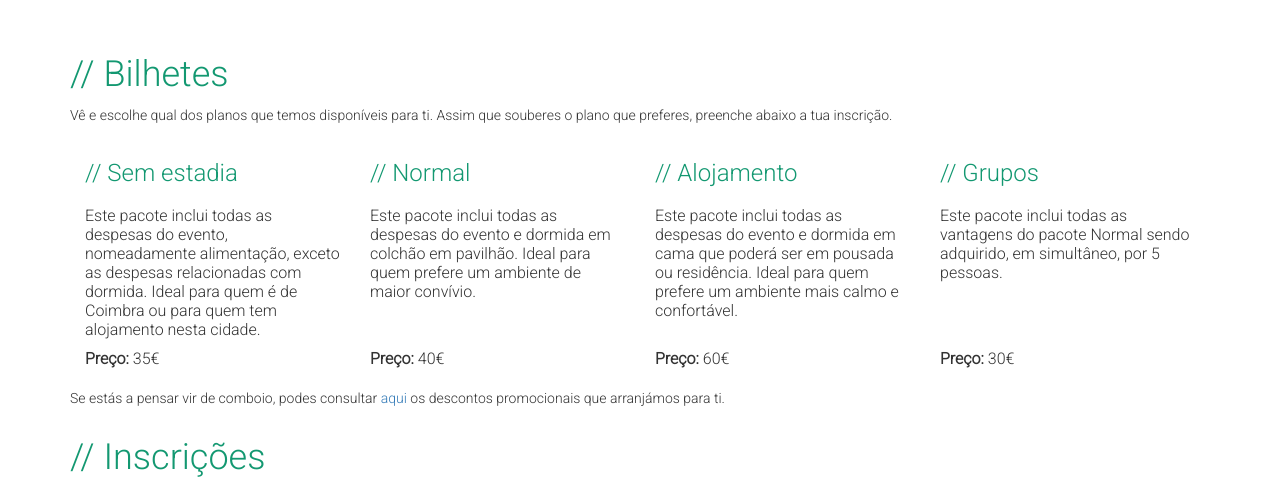
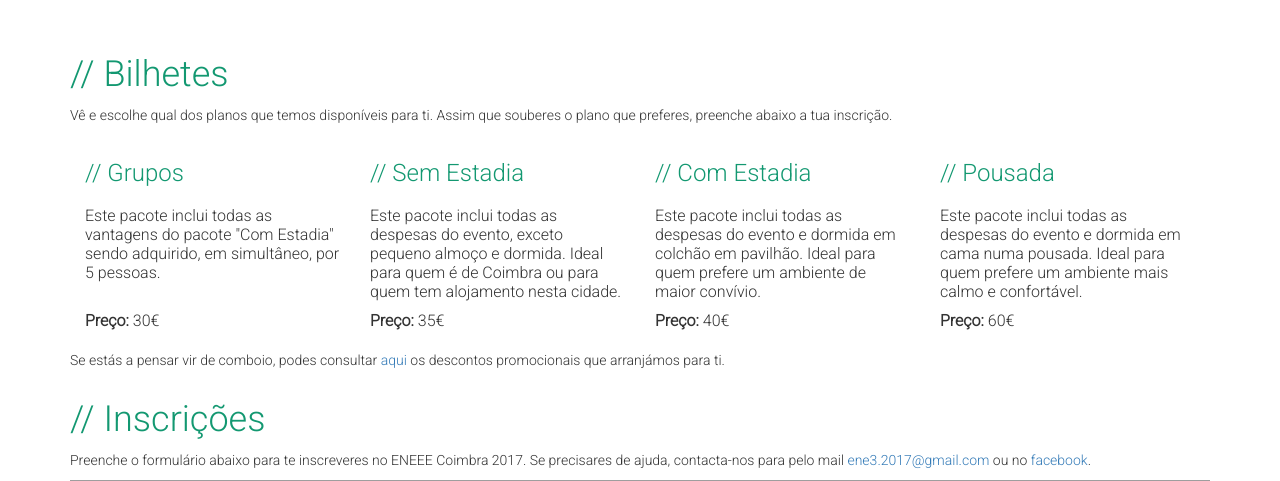
Before and after one commit to bluetrickpt/ENE3_17, a PHP site: page /register.php in a window 1280 px wide. Shown: the part 82-563 px from the top of the page. Run offline with PHP 8.4, Linux system fonts and the light colour scheme; some libraries are stand-ins or nearby versions; grey boxes are pictures that could not be loaded.

Commit message:
Updates register and sponsors

```diff
--- a/register.php
+++ b/register.php
@@ -41,25 +41,27 @@
 
           <table class="col-md-12" style="margin-bottom: 15px">
               <tr>
-                  <th class="col-md-3"><h3>Sem estadia</h3></th>
-                  <th class="col-md-3"><h3>Normal</h3></th>
-                  <th class="col-md-3"><h3>Alojamento</h3></th>
                   <th class="col-md-3"><h3>Grupos</h3></th>
+                  <th class="col-md-3"><h3>Sem Estadia</h3></th>
+                  <th class="col-md-3"><h3>Com Estadia</h3></th>
+                  <th class="col-md-3"><h3>Pousada</h3></th>
+
               </tr>
               <tr>
-                  <td>Este pacote inclui todas as despesas do evento, nomeadamente alimentação, exceto as despesas relacionadas
-                      com dormida. Ideal para quem é de Coimbra ou para quem tem alojamento nesta cidade.</td>
+                  <td>Este pacote inclui todas as vantagens do pacote "Com Estadia" sendo adquirido, em simultâneo, por 5 pessoas.</td>
+                  <td>Este pacote inclui todas as despesas do evento, exceto pequeno almoço e dormida.
+                      Ideal para quem é de Coimbra ou para quem tem alojamento nesta cidade.</td>
                   <td>Este pacote inclui todas as despesas do evento e dormida em colchão em pavilhão.
                       Ideal para quem prefere um ambiente de maior convívio.</td>
-                  <td>Este pacote inclui todas as despesas do evento e dormida em cama que poderá ser em pousada ou residência.
+                  <td>Este pacote inclui todas as despesas do evento e dormida em cama numa pousada.
                       Ideal para quem prefere um ambiente mais calmo e confortável.</td>
-                  <td>Este pacote inclui todas as vantagens do pacote Normal sendo adquirido, em simultâneo, por 5 pessoas.</td>
+
               </tr>
               <tr>
+                  <td><b>Preço:</b> 30€</td>
                   <td><b>Preço:</b> 35€</td>
                   <td><b>Preço:</b> 40€</td>
                   <td><b>Preço:</b> 60€</td>
-                  <td><b>Preço:</b> 30€</td>
               </tr>
           </table>
 
```
Also changed, not shown: sponsors.php (+17 -3 lines), images/sponsors/medium/abb.png (deleted), images/sponsors/medium/controlar.png (added), images/sponsors/small/abb.png (added).
